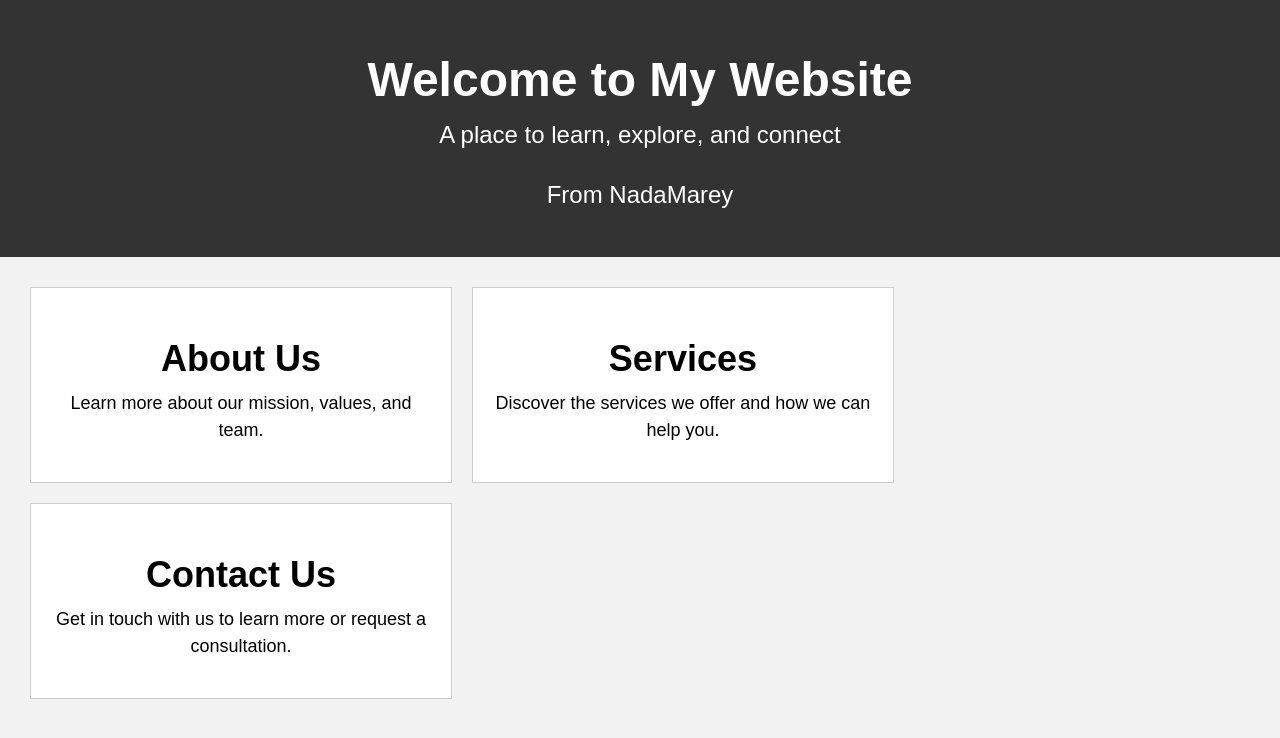
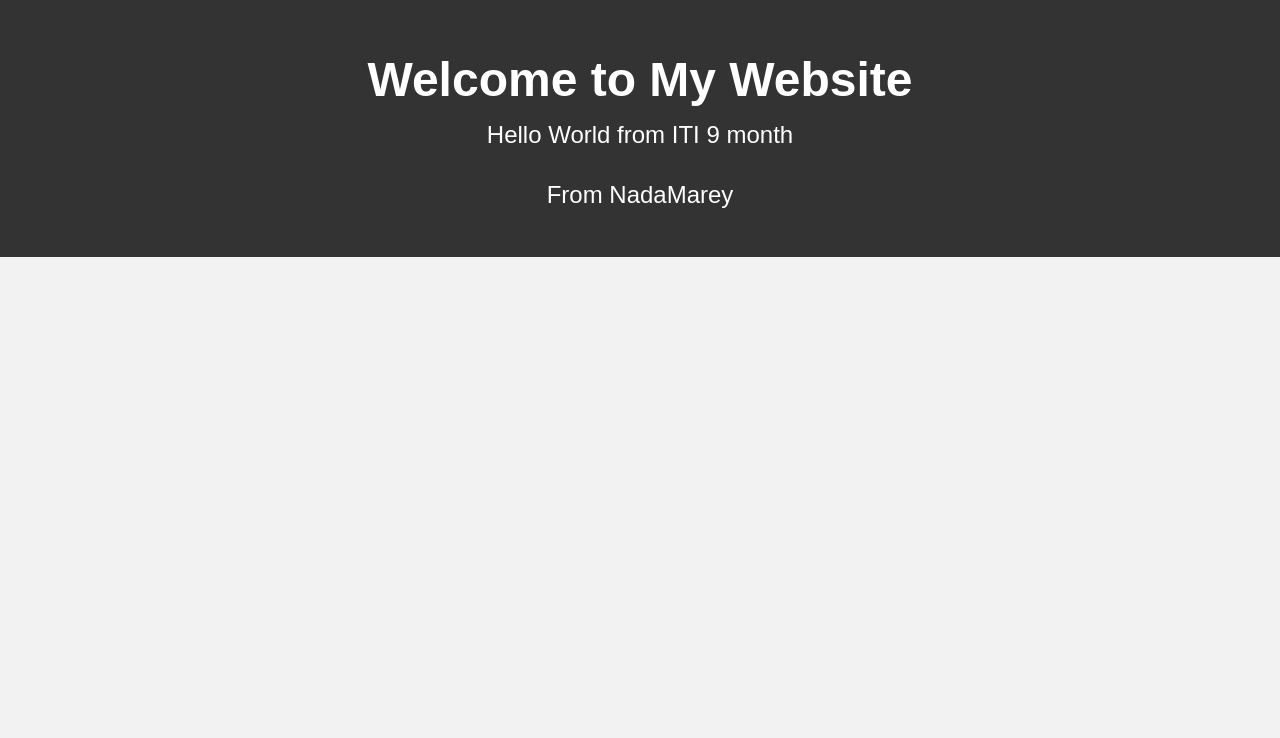
Before and after one commit to NadaMarei/CI-CD_DevOps_Nodejs, a website: page nodeapp/public/index.html in a window 1280 px wide. Drawn offline with Linux system fonts and the light colour scheme.

Commit message:
Update index.html

```diff
--- a/nodeapp/public/index.html
+++ b/nodeapp/public/index.html
@@ -7,23 +7,9 @@
 <body>
 	<header>
 		<h1>Welcome to My Website</h1>
-		<p>A place to learn, explore, and connect</p>
+		<p>Hello World from ITI 9 month</p>
 		<p>From NadaMarey</p>
 	</header>
-	<div class="container">
-		<div class="box">
-			<h2>About Us</h2>
-			<p>Learn more about our mission, values, and team.</p>
-		</div>
-		<div class="box">
-			<h2>Services</h2>
-			<p>Discover the services we offer and how we can help you.</p>
-		</div>
-		<div class="box">
-			<h2>Contact Us</h2>
-			<p>Get in touch with us to learn more or request a consultation.</p>
-		</div>
-	</div>
 	<script src="app.js"></script>
 </body>
 </html>
```
